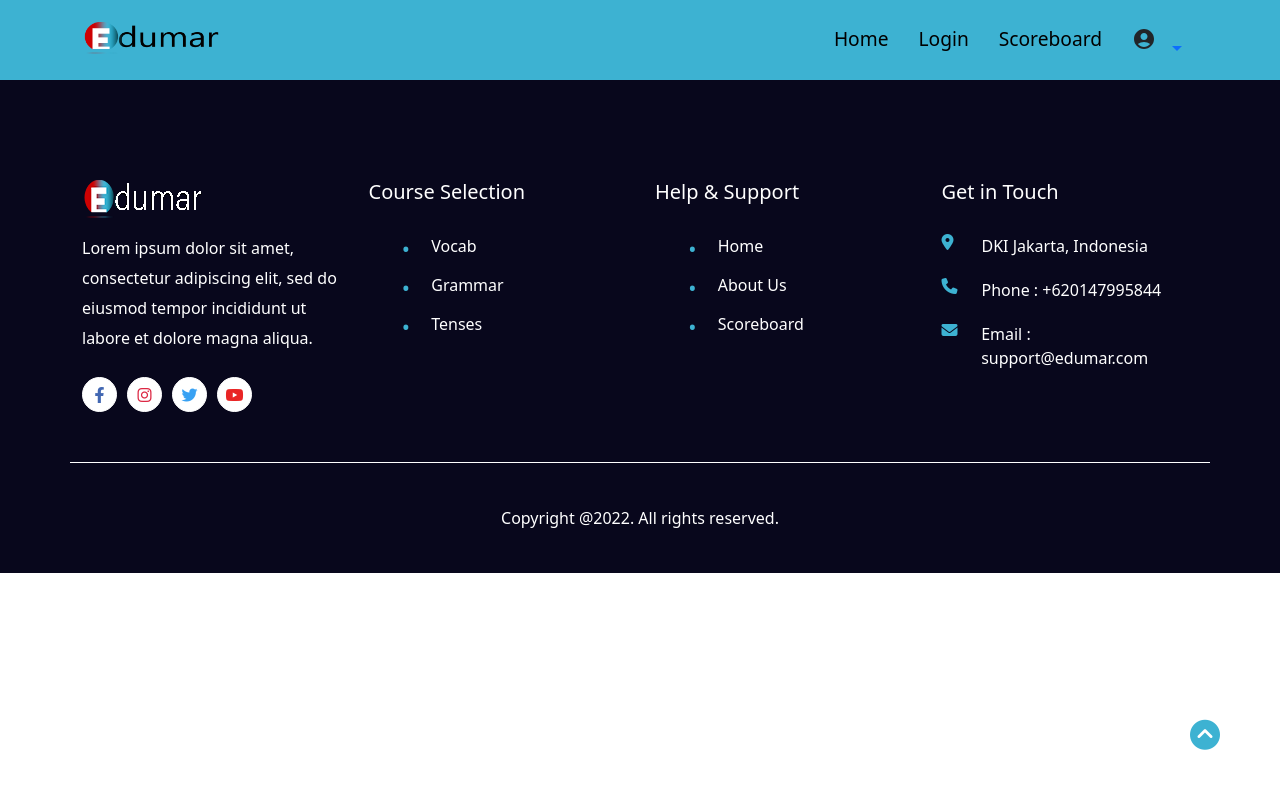
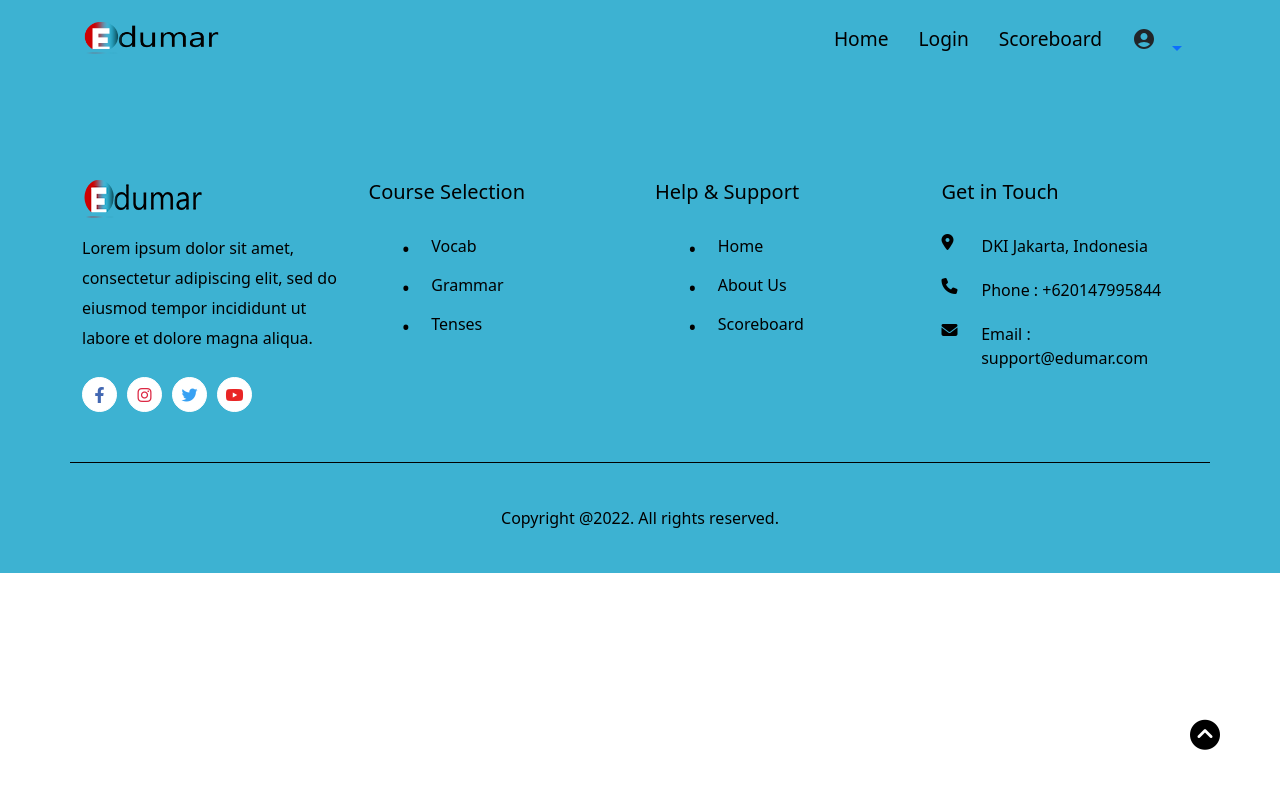
Before and after one commit to rg-km/final-project-engineering-63, a React (Create React App) app in the folder frontend/: page /login in a window 1280 px wide. Shown: the top 788 px of the page. Built offline with nearby package versions, Linux system fonts and the light colour scheme.

Commit message:
css update

```diff
--- a/frontend/src/App.css
+++ b/frontend/src/App.css
@@ -4,9 +4,6 @@
   padding: 0;
   margin: 0;
   box-sizing: border-box;
-}
-.account{
-  padding-top: 12px;
 }
 .up-icon{
 	position: fixed;
@@ -20,7 +17,11 @@
 	line-height: 50px;
 	color:#ffffff;
 }
-.fa-chevron-circle-up{font-size: 30px;line-height: 50px;color:#3db2d2;}
+.fa-chevron-circle-up{
+  font-size:
+  30px;line-height:
+  50px;color:#000000;
+}
 body {
   font-family: "Mali", sans-serif;
 }
@@ -40,306 +41,3 @@ a {
   text-decoration: none;
   color: #000;
 }
-/*------------Globa----------*/
-
-/*------------ home ----------*/
-.left,
-.right {
-  width: 200%;
-  top: 30px;
-  position: relative;
-}
-.flex {
-  display: flex;
-}
-.home {
-  height: 80vh;
-  background-color: #3db2d2;
-  background-image: linear-gradient(#3db2d2, white);
-}
-.home .img {
-  height: 90vh;
-  width: 100%;
-  position: relative;
-}
-.home img {
-  position: absolute;
-  width: 896px;
-  height: 441px;
-  right: -20%;
-}
-.home h1 {
-  font-family: 'Mali';
-font-style: normal;
-font-weight: 700;
-font-size: 40px;
-line-height: 65px;
-letter-spacing: 0.2em;
-z-index: 3;
-position: absolute;
-color: #032B43;
-}
-.SocailIcon i {
-  width: 35px;
-  height: 35px;
-  text-align: center;
-  line-height: 35px;
-  margin-right: 10px;
-  border-radius: 50%;
-  transition: 0.5s;
-  cursor: pointer;
-}
-.SocailIcon i:hover {
-  color: #fff;
-}
-.facebook {
-  color: #4267b2;
-  border: 1px solid #4267b2;
-}
-.facebook:hover {
-  background: #4267b2;
-}
-.instagram {
-  color: #dc2743;
-  border: 1px solid #dc2743;
-}
-.instagram:hover {
-  background: linear-gradient(45deg, #f09433 0%, #e6683c 25%, #dc2743 50%, #cc2366 75%, #bc1888 100%);
-}
-.twitter {
-  color: #38a1f3;
-  border: 1px solid #38a1f3;
-}
-.twitter:hover {
-  background-color: #38a1f3;
-}
-.youtube {
-  color: #e92525;
-  border: 1px solid #e92525;
-}
-.youtube:hover {
-  background-color: #e92525;
-}
-.pinterest {
-  color: #c8232c;
-  border: 1px solid #c8232c;
-}
-.pinterest:hover {
-  background-color: #c8232c;
-}
-.dribbble {
-  color: #ee72a2;
-  border: 1px solid #ee72a2;
-}
-.dribbble:hover {
-  background-color: #ee72a2;
-}
-button {
-  background: none;
-  outline: none;
-  border: none;
-  color: #fff;
-  font-weight: 600;
-  font-size: 15px;
-  transition: 0.5s;
-  cursor: pointer;
-}
-
-.primary-btn {
-  padding: 15px 40px;
-  margin-top: 150px;
-  margin-left: 50px;
-  background: #ffba08;
-  border-radius: 20px;
-}
-.primary-btn:hover {
-  background: #d00000;
-  box-shadow: 0 13px 27px 0 rgb(245 78 162 / 25%);
-}
-.home .right {
-  margin-top: 15%;
-}
-.home .SocailIcon {
-  margin: 30px 0;
-}
-.home p {
-  margin-bottom: 20px;
-}
-p {
-  color: #6185a5;
-  line-height: 30px;
-}
-/*------------ home ----------*/
-
-/*------------ about ----------*/
-.mtop {
-  margin-top: 50px;
-}
-h3 {
-  font-size: 15px;
-  font-weight: 500;
-  font-family: "mali";
-  text-transform: uppercase;
-  color: #000000;
-  margin: 20px 0;
-}
-.heading{
-  padding-bottom: 30px;
-
-}
-.heading h1 {
-  font-size: 30px;
-}
-.about p {
-  margin-bottom: 20px;
-}
-.about .left {
-  padding-right: 30px;
-}
-
-.about .img {
-  position: relative;
-  display: block;
-  margin-left: auto;
-  margin-right: auto;
-  width: 50%;
-}
-.about img {
-  object-fit: contain;
-}
-.about .img::after {
-  content: "";
-  position: absolute;
-  top: 0;
-  left: -50px;
-  right: 0;
-  background-color: #000;
-  width: 600px;
-  height: 86vh;
-  z-index: -1;
-}
-
-/*------------ about ----------*/
-
-/*------------ wrapperOne ----------*/
-.grid1 {
-  display: grid;
-  grid-template-columns: repeat(4, 1fr);
-  grid-gap: 30px;
-}
-.wrapperOne {
-  background: #38d16a;
-  text-align: center;
-}
-.wrapperOne h1 {
-  color: #fff;
-}
-.wrapperOne p {
-  font-size: 14px;
-  margin: 10px 0;
-}
-/*------------ wrapperOne ----------*/
-
-/*------------ footer ----------*/
-footer {
-  background-color: #08071c;
-  padding: 100px 0 0 0;
-  color: #fff;
-}
-footer p {
-  color: #fff;
-  margin: 20px 0;
-}
-footer .SocailIcon i {
-  background-color: #fff;
-  border: 1px solid #fff;
-}
-footer h2 {
-  margin-bottom: 30px;
-  font-size: 20px;
-}
-footer li {
-  color: #fff;
-  margin-bottom: 15px;
-}
-footer li:before {
-  content: "·";
-  font-size: 40px;
-  vertical-align: middle;
-  line-height: 10px;
-  margin-right: 20px;
-  color: #3DB2D2;
-}
-footer .box p {
-  margin: 0;
-  margin-top: 15px;
-}
-footer span {
-  color: #3DB2D2;
-  opacity: 1;
-}
-footer .icon {
-  margin-top: 20px;
-  display: flex;
-}
-footer .icon i {
-  color: #3DB2D2;
-  margin-right: 20px;
-  width: 20px;
-  height: 20px;
-}
-.legal {
-  display: flex;
-  justify-content: space-between;
-  border-top: 1px solid rgb(255, 255, 255);
-  margin-top: 50px;
-  padding: 20px 0;
-}
-/*------------ footer ----------*/
-@media screen and (max-width: 768px) {
-  /*------------ home ----------*/
-  .left,
-  .right {
-    width: 100%;
-  }
-  .home .container {
-    flex-direction: column;
-    flex-direction: column-reverse;
-  }
-  .home {
-    height: 134vh;
-  }
-  .home .img {
-    height: 100%;
-    width: 100%;
-    position: relative;
-  }
-  .home img {
-    position: relative;
-    height: 100%;
-    width: 100%;
-    transform: scale(1);
-  }
-  /*------------ home ----------*/
-
-  /*------------ about ----------*/
-  .about .img {
-    width: 100%;
-    height: 100%;
-  }
-  .about img {
-    object-fit: cover;
-    width: 100%;
-    height: 100%;
-  }
-  .about .img::after {
-    display: none;
-  }
-  /*------------ about ----------*/
-  /*------------ footer ----------*/
-  footer .grid1 {
-    grid-template-columns: repeat(2, 1fr);
-  }
-
-  /*------------ footer ----------*/
-}
--- a/frontend/src/components/home/Footer.jsx
+++ b/frontend/src/components/home/Footer.jsx
@@ -1,4 +1,5 @@
 import React from "react"
+import "./style.css"
 
 const Footer = () => {
   return (
@@ -6,7 +7,7 @@ const Footer = () => {
       <footer>
         <div className='container grid1'>
           <div className='box'>
-            <img src='./assets/logo2.png' alt='' />
+            <img src='./assets/logo3.png' alt='' />
             <p>Lorem ipsum dolor sit amet, consectetur adipiscing elit, sed do eiusmod tempor incididunt ut labore et dolore magna aliqua.</p>
             <br></br>
             <div className='SocailIcon'>
--- a/frontend/src/components/home/about/About.jsx
+++ b/frontend/src/components/home/about/About.jsx
@@ -6,7 +6,7 @@ const About = () => {
     <>
   <section className='Card topMarign'>
   <div className="card-holder">
-  <center><h3>About Us</h3></center>
+  <center><h1>About Us</h1></center>
   <p style={{textAlign:"justify"}}>Lorem ipsum dolor sit amet, consectetur adipiscing elit, sed do eiusmod tempor incididunt ut labore et dolore magna aliqua. Eget nunc lobortis mattis aliquam faucibus. Turpis massa sed elementum tempus egestas sed sed risus pretium. Consequat mauris nunc congue nisi vitae suscipit tellus. Laoreet sit amet cursus sit. Laoreet id donec ultrices tincidunt. Turpis tincidunt id aliquet risus feugiat in ante. Adipiscing diam donec adipiscing tristique risus nec. Aliquet porttitor lacus luctus accumsan tortor posuere ac ut. Fusce id velit ut tortor pretium. Vel turpis nunc eget lorem dolor sed viverra ipsum. Integer enim neque volutpat ac tincidunt vitae semper quis lectus. Massa id neque aliquam vestibulum morbi blandit cursus risus. Ac turpis egestas maecenas pharetra. Eget mauris pharetra et ultrices neque ornare aenean euismod. Elit duis tristique sollicitudin nibh sit amet. Eget mauris pharetra et ultrices neque. Consectetur adipiscing elit duis tristique sollicitudin. Sit amet risus nullam eget felis eget nunc lobortis mattis.
   </p>
   </div>
--- a/frontend/src/components/home/cards/Cards.jsx
+++ b/frontend/src/components/home/cards/Cards.jsx
@@ -7,8 +7,8 @@ const Cards = () => {
     <>
       <section className='about topMarign'>
         <div className='heading'>
-        <div className="cards">
-            <center><h1>Choose a Course!</h1> </center>s
+        <div className="cards" id="course">
+            <center><h1>Choose a Course!</h1> </center>
           <div className='container flex d-flex gap-4 mt-5'>
 <Card style={{ width: '18rem' }} className="border-0  bg-transparent">
 <Card.Body className="card-body1">
--- a/frontend/src/components/home/homes/Home.jsx
+++ b/frontend/src/components/home/homes/Home.jsx
@@ -1,4 +1,5 @@
 import React from "react"
+import "./style.css"
 
 const Home = () => {
   return (
@@ -10,7 +11,7 @@ const Home = () => {
               Let's Level Up Your
               English With Us!
             </h1>
-            <button className='primary-btn'>Get Started</button>
+            <button href="#course" className='primary-btn'>Get Started</button>
           </div>
             <div className='img'>
               <img src='./assets/home.png' alt='' />
@@ -18,7 +19,6 @@ const Home = () => {
           {/* </div> */}
         </div>
       </section>
-      <a href="#" class="up-icon"><i class="fas fa-chevron-circle-up"></i></a>
     </>
   )
 }
--- a/frontend/src/components/home/style.css
+++ b/frontend/src/components/home/style.css
@@ -1,11 +1,11 @@
 /*------------ footer ----------*/
 footer {
-    background-color: #08071c;
+    background-color:#3db2d2;
     padding: 100px 0 0 0;
-    color: #fff;
+    color: #000000;
 }
 footer p {
-    color: #fff;
+    color: #000000;
     margin: 20px 0;
 }
 footer .SocailIcon i {
@@ -17,7 +17,7 @@ footer h2 {
     font-size: 20px;
 }
 footer li {
-    color: #fff;
+    color: #000000;
     margin-bottom: 15px;
 }
 footer li:before {
@@ -26,14 +26,14 @@ footer li:before {
     vertical-align: middle;
     line-height: 10px;
     margin-right: 20px;
-    color: #3DB2D2;
+    color: #000000;
 }
 footer .box p {
     margin: 0;
     margin-top: 15px;
 }
 footer span {
-    color: #3DB2D2;
+    color: #000000;
     opacity: 1;
 }
 footer .icon {
@@ -41,7 +41,7 @@ footer .icon {
     display: flex;
 }
 footer .icon i {
-    color: #3DB2D2;
+    color: #000000;
     margin-right: 20px;
     width: 20px;
     height: 20px;
@@ -49,7 +49,7 @@ footer .icon i {
 .legal {
     display: flex;
     justify-content: space-between;
-    border-top: 1px solid rgb(255, 255, 255);
+    border-top: 1px solid rgb(0, 0, 0);
     margin-top: 50px;
     padding: 20px 0;
 }
```
Also changed, not shown: frontend/src/components/home/about/style.css (+77 -0 lines), frontend/public/assets/logo3.png (added).
